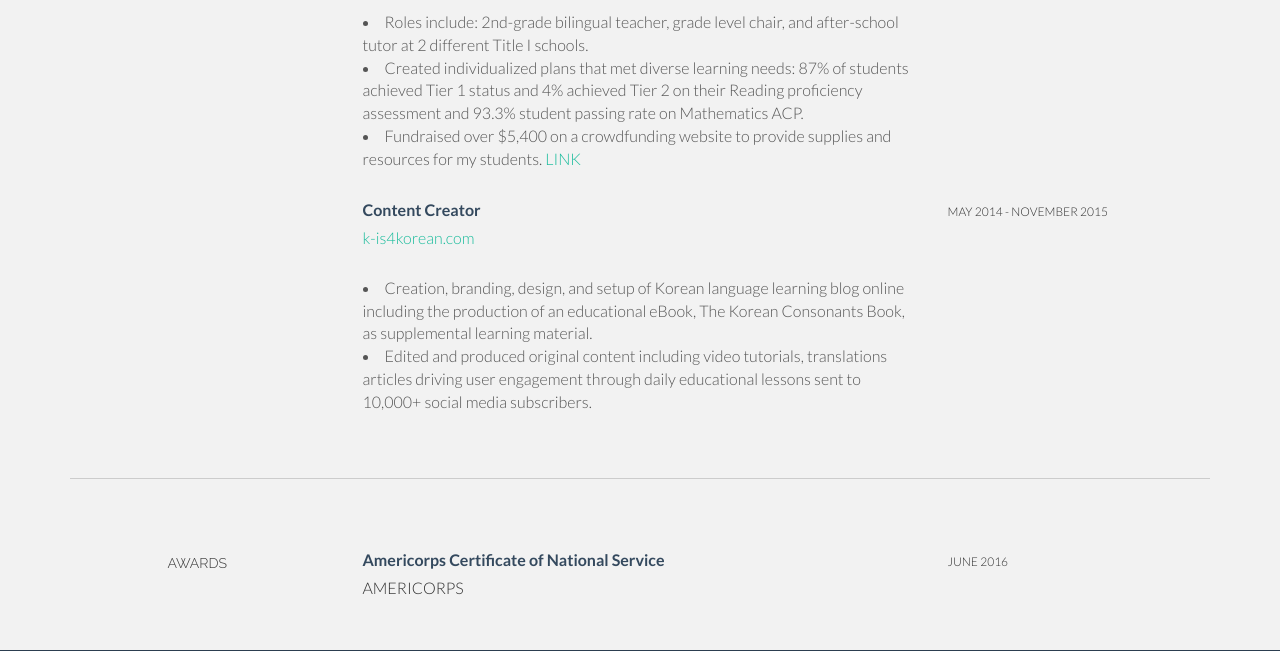
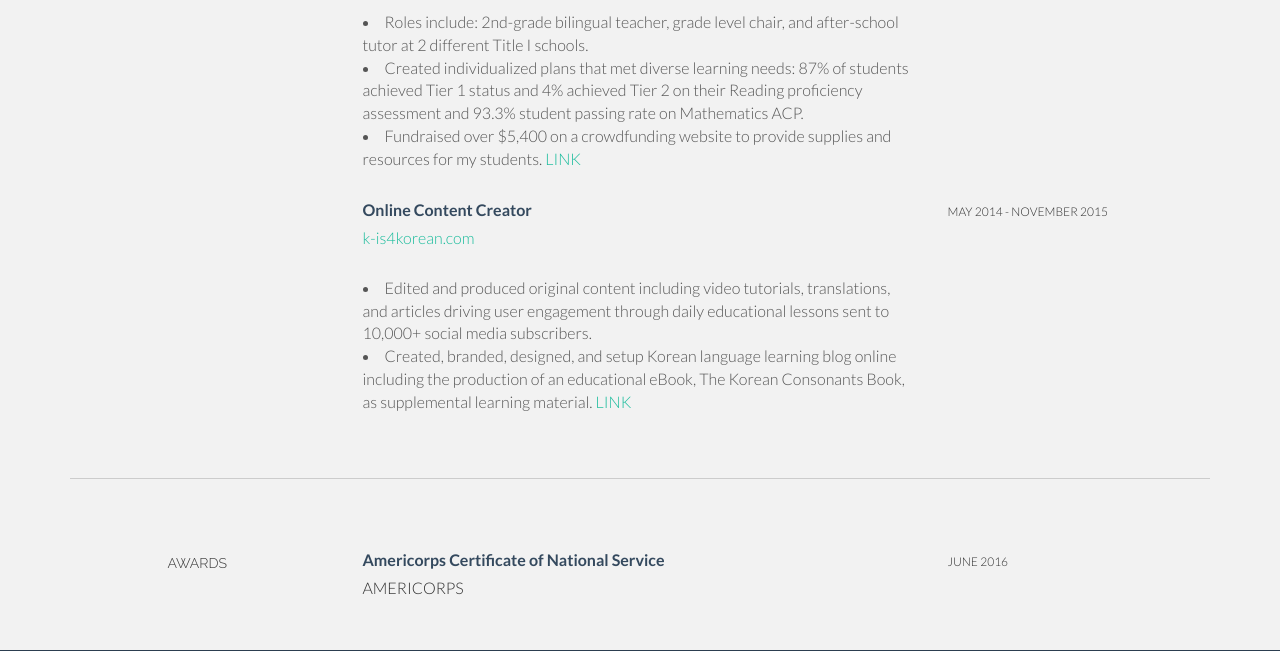
Before and after one commit to castillocodes/myresume, a Django app: page / in a window 1280 px wide. Shown: the part 1262-1913 px from the top of the page. Run offline with Django 3.2, Linux system fonts and the light colour scheme; some libraries are stand-ins or nearby versions.

Commit message:
Added blogging experience

```diff
--- a/resume/templates/index.html
+++ b/resume/templates/index.html
@@ -174,11 +174,11 @@
 
       <div class="col-lg-6 col-lg-offset-3">
         <p>
-          <t>Content Creator</t><br/><a href="https://www.k-is4korean.com" target="_blank">k-is4korean.com</a><br/>
+          <t>Online Content Creator</t><br/><a href="https://www.k-is4korean.com" target="_blank">k-is4korean.com</a><br/>
         </p>
         <p>
-          <li>Creation, branding, design, and setup of Korean language learning blog online including the production of an educational eBook, The Korean Consonants Book, as supplemental learning material.</li>
-          <li>Edited and produced original content including video tutorials, translations articles driving user engagement through daily educational lessons sent to 10,000+ social media subscribers.</li>
+          <li>Edited and produced original content including video tutorials, translations, and articles driving user engagement through daily educational lessons sent to 10,000+ social media subscribers.</li>
+          <li>Created, branded, designed, and setup Korean language learning blog online including the production of an educational eBook, The Korean Consonants Book, as supplemental learning material. <a href="https://books.apple.com/us/book/the-korean-consonants-book/id923485299" target="_blank">LINK</a></li>
         </p>
       </div>
       <div class="col-lg-3">
@@ -283,7 +283,7 @@
               <h5>Streamlined the user experience so that adding, editing, and deleting museum reviews is quick and easy</h5>
               <h5>Enhanced user security and data by using BCrypt</h5>
               <h5>Validations included for login, registration, and user-created data</h5>
-              <sm><i class="icon-tag"></i> back-end</sm><br/><br/><br/>
+              <sm><i class="icon-tag"></i> full-stack</sm><br/><br/><br/>
         </div>
 
         <div class="col-lg-6 col-lg-offset-3">
@@ -295,22 +295,20 @@
               <h5>Designed animated flashcards and implemented responsive design with Bootstrap</h5>
               <h5>Enhanced algorithms to generate random flashcards that are mathematically logical with young learners in mind</h5>
               <h5>Implemented a point system to keep score for questions answered</h5>
-              <br/><br/>
-              <sm><i class="icon-tag"></i> front-end</sm>
+              <sm><i class="icon-tag"></i> full-stack</sm>
 
         </div>
 
         <div class="col-lg-6 col-lg-offset-3">
-          <p><img class="img-responsive" src="{% static 'img/port03.jpg' %}" alt=""></p>
+          <p><img class="img-responsive" src="{% static 'img/port03.gif' %}" alt=""></p>
         </div>
         <div class="col-lg-3">
           <h4>KOREAN LEARNING BLOG</h4>
-            <more>Lorem Ipsum is simply dummy text of the printing and typesetting industry. Lorem Ipsum has been the industry's standard dummy text.</more><br/>
-            <h5>Designed animated flashcards and implemented responsive design with Bootstrap</h5>
-            <h5>Enhanced algorithms to generate random flashcards that are mathematically logical with young learners in mind</h5>
-            <h5>Implemented a point system to keep score for questions answered</h5>
-            <br/><br/>
-            <sm><i class="icon-tag"></i> web design</sm>
+            <more>A Korean language learning blog providing daily mini-lessons for followers on Tumblr platform</more><br/>
+            <h5>Created original content to teach Korean literacy using gifs, articles, videos and info graphics</h5>
+            <h5>Created an eBook using iBooks Author to teach English language learners the Korean alphabet</h5>
+            <h5>Increased blog engagement by listening to followers and providing requested mini-lessons</h5>
+            <sm><i class="icon-tag"></i> blogging </sm>
         </div>
 
       </div>
@@ -349,7 +347,7 @@
               <a href="https://github.com/castillocodes" target="_blank"><i class="fa fa-github" style="font-size:36px"></i></a>
             </p>
           </div>
-          <div class="col-lg-6">
+          <!--div class="col-lg-6">
             <p>
               <sm>CONTACT FORM</sm>
             </p>
@@ -387,7 +385,7 @@
 
             </form>
 
-          </div>
+          </div-->
         </div>
         <!--/.row -->
       </div>
```
Also changed, not shown: static/img/port03.jpg (deleted), 2 other files.
